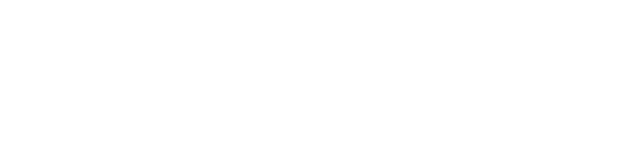
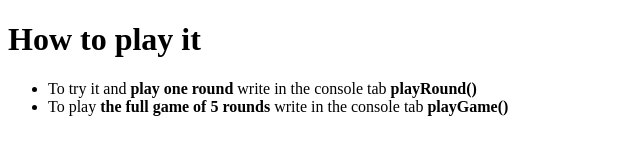
Before and after one commit to Abd-Elazez/rock-paper-scissors, a plain HTML site: page index.html in a window 1280 px wide. Shown: the whole page, without its empty margins (0-640 px from the left). Drawn offline with Linux system fonts and the light colour scheme.

Commit message:
I add simple instructions of how to play it

```diff
--- a/index.html
+++ b/index.html
@@ -7,6 +7,12 @@
         <script src="script.js"></script>
     </head>
     <body>
-
+        <h1>How to play it</h1>
+        <p>
+            <ul>
+                <li>To try it and <strong>play one round</strong> write in the console tab <strong>playRound()</strong> </li>
+                <li>To play <strong>the full game of 5 rounds</strong> write in the console tab <strong>playGame()</strong> </li>
+            </ul>
+        </p>
     </body>
 </html>
```
